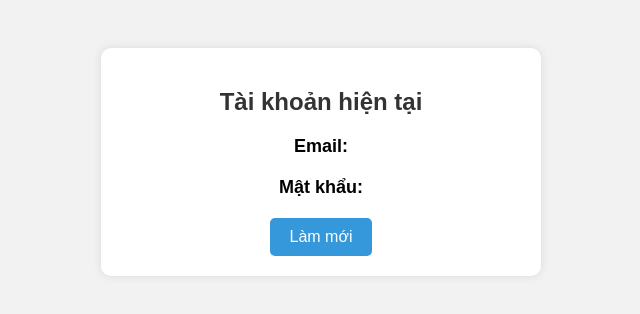
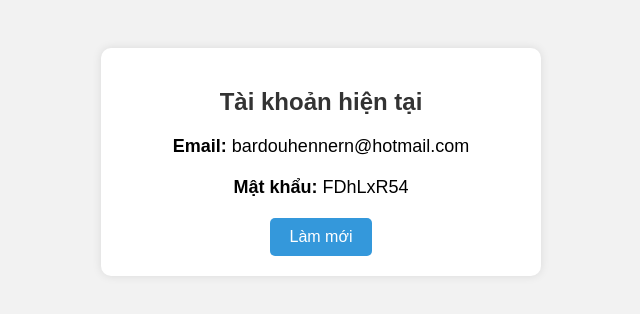
Before and after one commit to Huyvui25900/30-nick-tt, a plain HTML site: page index.html in a window 1280 px wide. Shown: the whole page, without its empty margins (319-959 px from the left). Drawn offline with Linux system fonts and the light colour scheme.

Commit message:
Update index.html

```diff
--- a/index.html
+++ b/index.html
@@ -4,12 +4,34 @@
   <meta charset="UTF-8">
   <title>Chia sẻ tài khoản</title>
   <style>
-    body { font-family: Arial, sans-serif; padding: 40px; background: #f2f2f2; }
-    .box { background: #fff; border-radius: 10px; padding: 20px; box-shadow: 0 0 10px rgba(0,0,0,0.1); max-width: 400px; margin: auto; text-align: center; }
+    body {
+      font-family: Arial, sans-serif;
+      padding: 40px;
+      background: #f2f2f2;
+    }
+    .box {
+      background: #fff;
+      border-radius: 10px;
+      padding: 20px;
+      box-shadow: 0 0 10px rgba(0,0,0,0.1);
+      max-width: 400px;
+      margin: auto;
+      text-align: center;
+    }
     h2 { color: #333; }
     .info { margin: 20px 0; font-size: 18px; }
-    button { padding: 10px 20px; font-size: 16px; cursor: pointer; background: #3498db; color: white; border: none; border-radius: 5px; }
-    button:hover { background: #2980b9; }
+    button {
+      padding: 10px 20px;
+      font-size: 16px;
+      cursor: pointer;
+      background: #3498db;
+      color: white;
+      border: none;
+      border-radius: 5px;
+    }
+    button:hover {
+      background: #2980b9;
+    }
   </style>
 </head>
 <body>
@@ -22,38 +44,20 @@
 
   <script>
     const accounts = [
-  { email: "bardouhenner@hotmail.com", password: "FDhLxR54" },
-  { email: "idikaalgala@hotmail.com", password: "6UUkpT33" },
-  { email: "mikeoubldozr@hotmail.com", password: "buv3EX65" },
-  { email: "chuzzjomphe83@hotmail.com", password: "WpeNEB59" },
-  { email: "maickypolson63@hotmail.com", password: "nBm2ON03" },
-  { email: "yucoroliur36@hotmail.com", password: "VrEu8N49" },
-  { email: "zentarrozeen@hotmail.com", password: "VY03ZU67" },
-  { email: "jhanasakena@hotmail.com", password: "xbL6gs48" },
-  { email: "nemettitika@hotmail.com", password: "YIqqrG67" },
-  { email: "klengtmecidl@hotmail.com", password: "LbOzk256" },
-  { email: "khokamakoon13@hotmail.com", password: "xTSdaF89" },
-  { email: "messkuha@hotmail.com", password: "zKaOrZ10" },
-  { email: "okojigoeman@hotmail.com", password: "7RtGV329" },
-  { email: "alexhejunwoo@hotmail.com", password: "SEG6gI15" },
-  { email: "kiouoluram36@hotmail.com", password: "GOMkZA16" },
-  { email: "azzuraeddj@hotmail.com", password: "izMUDH82" },
-  { email: "nahyaamiee@hotmail.com", password: "0l4YtW03" },
-  { email: "peruritonoya@hotmail.com", password: "0y1abq61" },
-  { email: "umrahbeden@hotmail.com", password: "BrXr3T76" },
-  { email: "lfhalminci@hotmail.com", password: "IutRmX46" },
-  { email: "cremeltangy@hotmail.com", password: "QBOq6X78" },
-  { email: "rojnicerkoci@hotmail.com", password: "839omi97" },
-  { email: "ellazbrurok@hotmail.com", password: "RW9GL337" },
-  { email: "emranagiyaz@hotmail.com", password: "a6T6ge01" },
-  { email: "nulsejhan@hotmail.com", password: "q4vMiH70" },
-  { email: "albaobong@hotmail.com", password: "NESWQX81" },
-  { email: "minuumate15@hotmail.com", password: "WnTGAC21" },
-  { email: "randenejiba@hotmail.com", password: "Ipcy9t53" },
-  { email: "myekwapayam21@hotmail.com", password: "Dycxpd19" },
+      { email: "bardouhennern@hotmail.com", password: "FDhLxR54" },
+      { email: "idikaalagala@hotmail.com", password: "6UukpT33" },
+      { email: "mikekoublodz@hotmail.com", password: "buv3EX65" },
+      { email: "ihfalminci@hotmail.com", password: "IuRtnzX46" },
+      { email: "cremeltangy@hotmail.com", password: "Q80gQx67" },
+      { email: "rognikcerkoc@hotmail.com", password: "839om197" },
+      { email: "ellazbruork@hotmail.com", password: "RWiGL33r" },
+      { email: "emranagiyaz@hotmail.com", password: "a6T6qe01" },
+      { email: "nulsejhang@hotmail.com", password: "q4vWH7he" },
+      { email: "alaboobong@hotmail.com", password: "NESWQX81" },
+      { email: "minumunate15@hotmail.com", password: "WnTGAC21" },
+      { email: "randenejtab@hotmail.com", password: "IpcYt953" },
+      { email: "myekwapayam21@hotmail.com", password: "DycyxpD19" },
       { email: "clsmimadjd@hotmail.com", password: "X78dm186" }
-];
-
     ];
 
     let currentIndex = 0;
@@ -65,6 +69,7 @@ function nextAccount() {
       currentIndex = (currentIndex + 1) % accounts.length;
     }
 
-// Gọi hàm ngay khi trang load:
-nextAccount();
+    nextAccount(); // Gọi khi trang vừa load
   </script>
+</body>
+</html>
```
Lines whose indentation alone changed are shown as unchanged.
